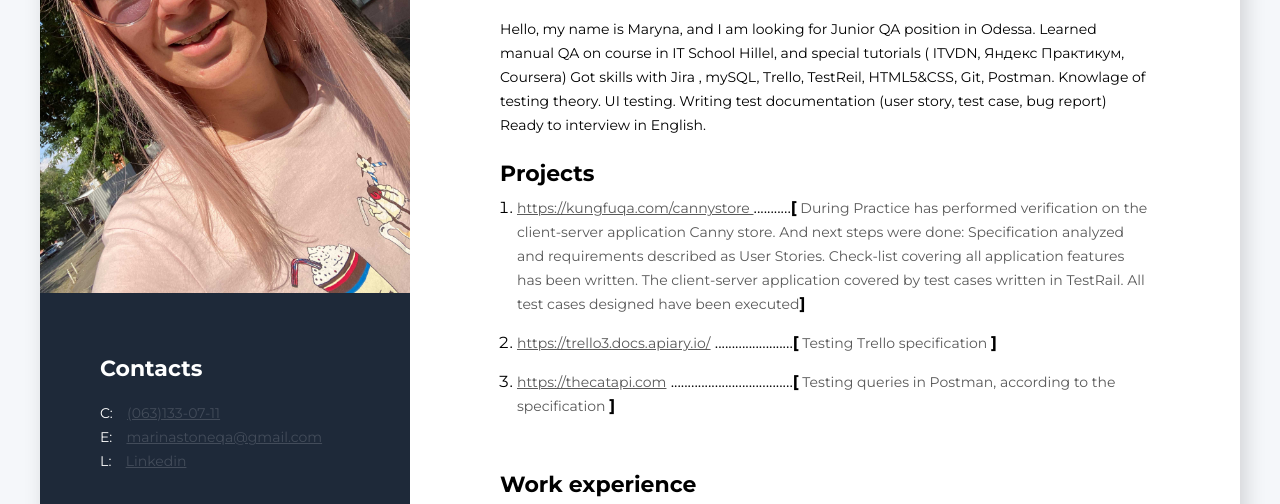
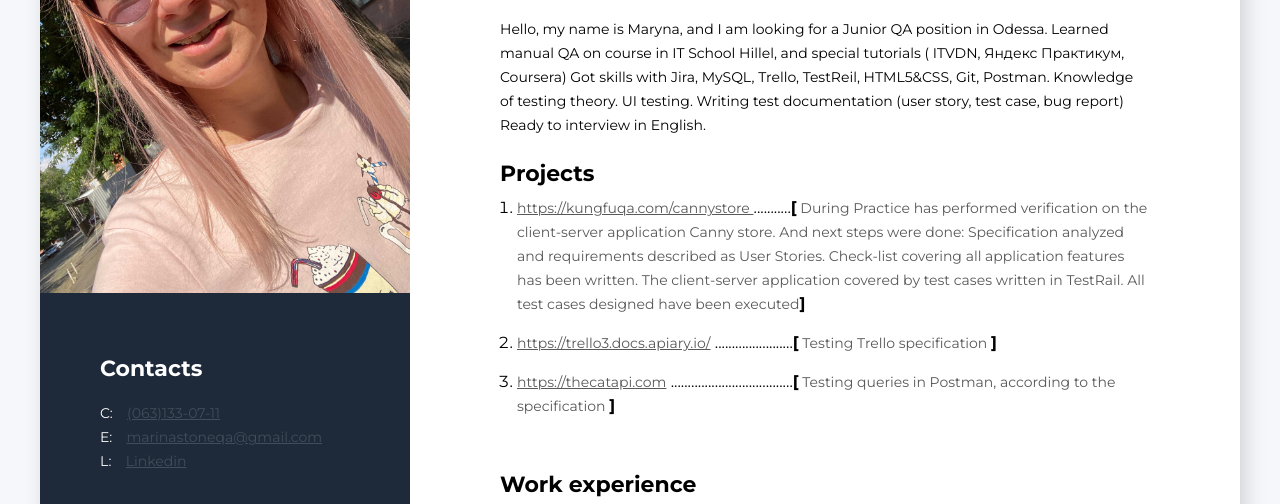
Before and after one commit to factvlad/Mary, a plain HTML site: page index.html in a window 1280 px wide. Shown: the part 280-784 px from the top of the page. Drawn offline with Linux system fonts and the light colour scheme.

Commit message:
Update index.html

```diff
--- a/index.html
+++ b/index.html
@@ -83,7 +83,7 @@
        <div class="about-me-container" >
                 <h3 class="profession"> Trainee QA</h3>
                 <h2 class="name">Kamenna Maryna</h2>
-             <p class="about-me" > Hello, my name is Maryna, and I am looking for Junior QA position in Odessa. Learned manual QA on course in IT School Hillel, and special tutorials ( ITVDN, Яндекс Практикум, Coursera) Got skills with Jira , mySQL, Trello, TestReil, HTML5&CSS, Git, Postman. Knowlage of testing theory. UI testing. Writing test documentation (user story, test case, bug report) Ready to interview in English.
+             <p class="about-me" >Hello, my name is Maryna, and I am looking for a Junior QA position in Odessa. Learned manual QA on course in IT School Hillel, and special tutorials ( ITVDN, Яндекс Практикум, Coursera) Got skills with Jira, MySQL, Trello, TestReil, HTML5&CSS, Git, Postman. Knowledge of testing theory. UI testing. Writing test documentation (user story, test case, bug report) Ready to interview in English.
             </p>
           <!-- project conteiner-->
          <div class="projects-container">
```
